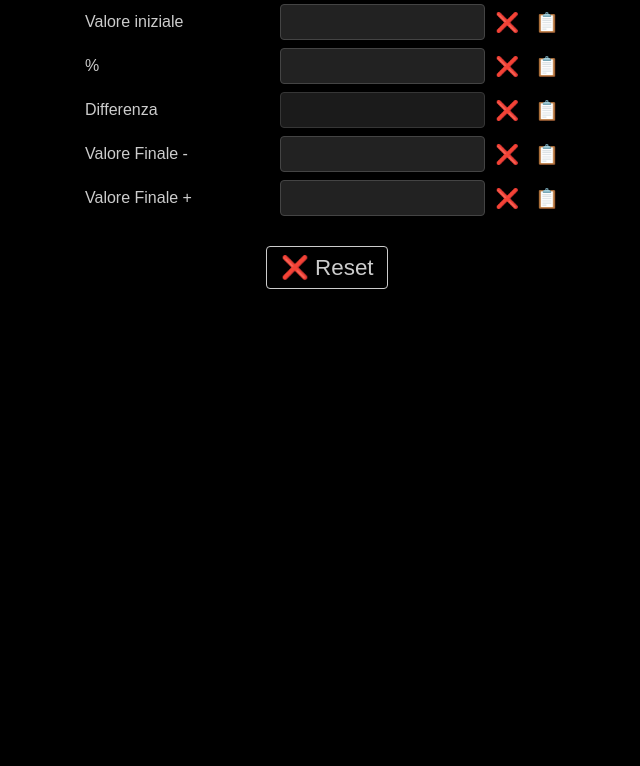
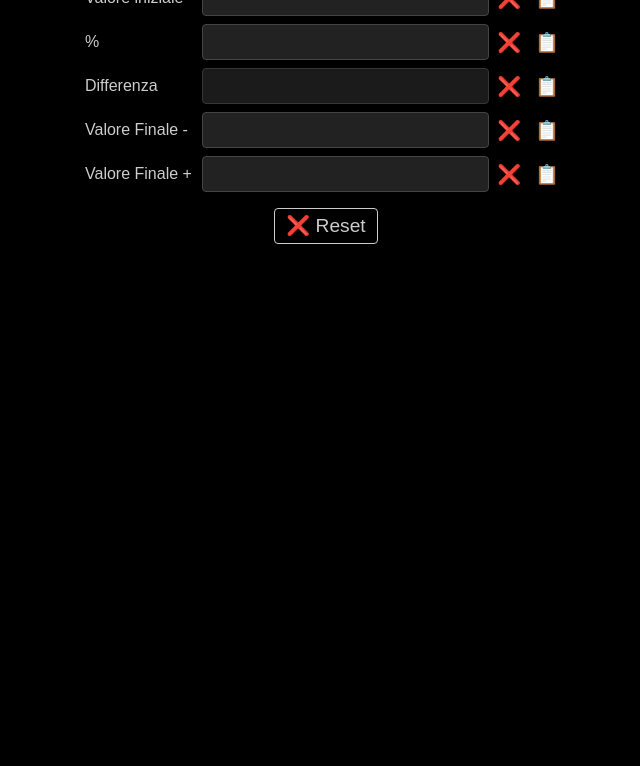
Before and after one commit to kiyn/btc, a plain HTML site: page PERCENTUALE.html in a window 1280 px wide. Shown: the part 66-832 px from the top of the page, without its empty margins (315-955 px from the left). After the commit the page ends 803 px from the top, so only its background shows below. Drawn offline with Linux system fonts and the light colour scheme.

Commit message:
Update PERCENTUALE.html

```diff
--- a/PERCENTUALE.html
+++ b/PERCENTUALE.html
@@ -16,7 +16,7 @@
       color: #ccc; /* grigio medio */
       font-family: sans-serif;
       margin: 0;
-      padding: 1em;
+      padding: 0.1em;
     }
     .container {
       max-width: 480px; /* dimensione adatta allo smartphone */
@@ -24,7 +24,7 @@
     }
     h1 {
       text-align: center;
-      margin-bottom: 1em;
+      margin-bottom: 0.5em;
       font-size: 1.2em; /* ridotto del 40% rispetto al valore tipico */
     }
     /* Layout a righe: etichetta a sinistra, campo a destra con bottoni */
@@ -34,8 +34,8 @@
       margin-bottom: 0.5em; /* spazio ridotto tra le righe */
     }
     .label {
-      flex: 0 0 40%;
-      padding-right: 0.2em; /* spazio ridotto tra etichetta e input */
+      flex: 0 0 24%;
+      padding-right: 0.1em; /* spazio ridotto tra etichetta e input */
       font-size: 1em;
     }
     .input-container {
@@ -52,14 +52,14 @@
       color: #ccc; /* grigio medio */
       font-size: 1em;
       border-radius: 4px;
-      transition: background-color 0.3s ease;
+      transition: background-color 0.9s ease;
     }
     input[readonly] {
       opacity: 0.8;
     }
     /* Spazio ridotto tra i bottoni */
     button {
-      margin-left: 0.2em;
+      margin-left: 0.1em;
       background: none;
       border: none;
       color: #ccc;
@@ -71,9 +71,9 @@
     }
     /* Pulsante Reset centrato in basso, con cornice e padding ridotto */
     #clearAllBtn {
-      font-size: 1.4em;
+      font-size: 1.2em;
       padding: 0.3em 0.6em; /* padding ridotto */
-      margin-top: 1em;
+      margin-top: 0.4em;
       border: 1px solid #ccc;
       border-radius: 4px;
       background: none;
```
